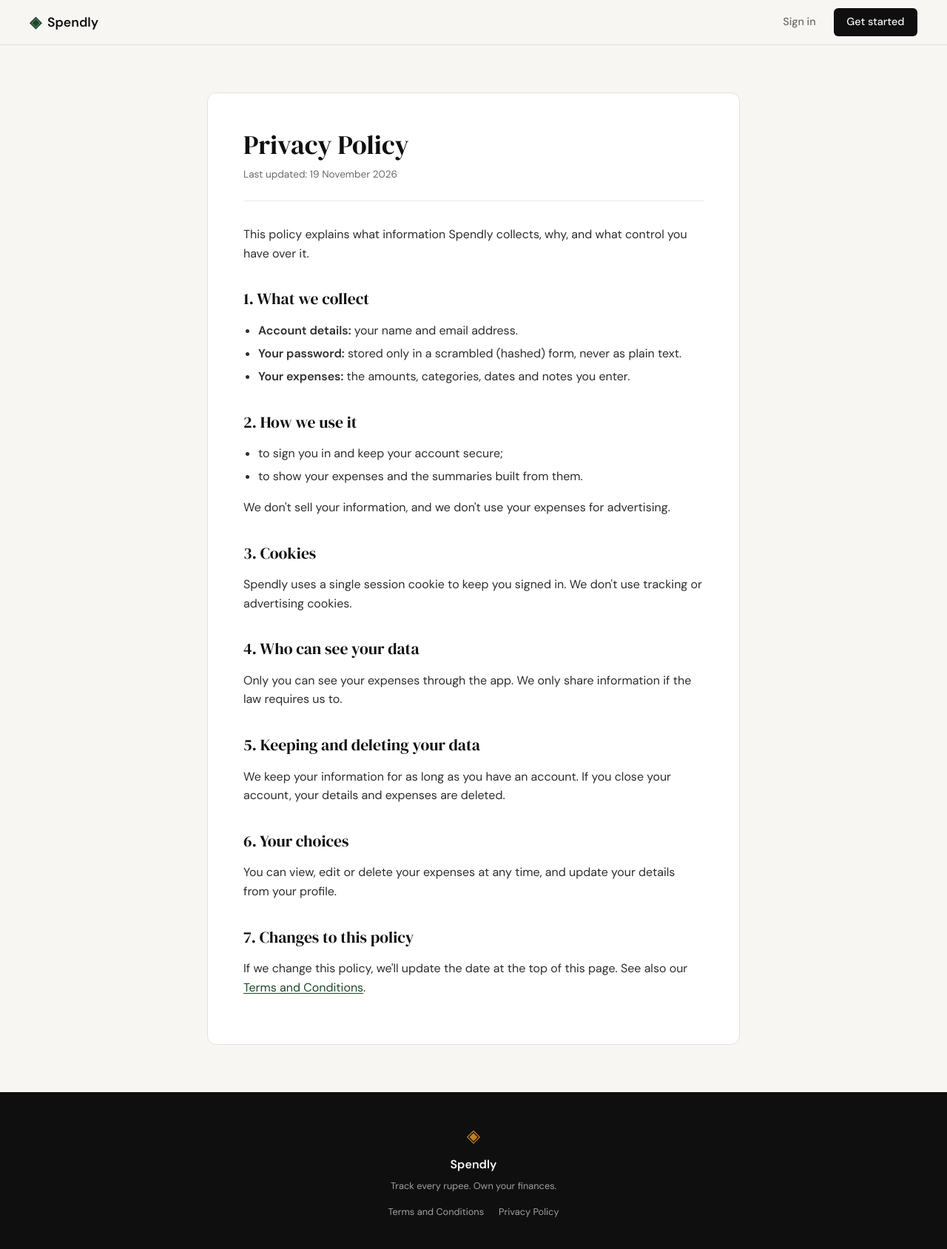
After one commit to bhavya4832/Practice-PRoject, a Flask app: page /privacy in a window 1280 px wide. The commit adds this page. Shown: the whole page at 74% size. Run offline with Flask 3, Linux system fonts and the light colour scheme.

Commit message:
Add Terms and Conditions and Privacy Policy pages
Add /terms and /privacy routes with their templates and legal page
styles, and point the footer links at the new routes.

Co-Authored-By: Claude Opus 5.5 <noreply@anthropic.com>

```diff
--- a/app.py
+++ b/app.py
@@ -20,6 +20,16 @@ def register():
 @app.route("/login")
 def login():
     return render_template("login.html")
+
+
+@app.route("/terms")
+def terms():
+    return render_template("terms.html")
+
+
+@app.route("/privacy")
+def privacy():
+    return render_template("privacy.html")
 
 
 # ------------------------------------------------------------------ #
--- a/static/css/style.css
+++ b/static/css/style.css
@@ -507,6 +507,68 @@ a { color: inherit; text-decoration: none; }
     color: var(--ink-faint);
 }
 
+.footer-links {
+    display: flex;
+    flex-wrap: wrap;
+    justify-content: center;
+    gap: 0.25rem 1.25rem;
+    margin-top: 0.5rem;
+    font-size: 0.8rem;
+}
+
+.footer-links a { color: var(--ink-faint); transition: color 0.2s; }
+.footer-links a:hover { color: var(--paper); }
+
+/* ------------------------------------------------------------------ */
+/* Legal pages (Terms, Privacy)                                        */
+/* ------------------------------------------------------------------ */
+
+.legal-section { padding: 4rem 2rem; }
+
+.legal-container {
+    max-width: 720px;
+    margin: 0 auto;
+    background: var(--paper-card);
+    border: 1px solid var(--border);
+    border-radius: var(--radius-md);
+    padding: 3rem;
+}
+
+.legal-header {
+    margin-bottom: 2rem;
+    padding-bottom: 1.5rem;
+    border-bottom: 1px solid var(--border-soft);
+}
+
+.legal-title {
+    font-family: var(--font-display);
+    font-size: 2.25rem;
+    font-weight: 400;
+    line-height: 1.2;
+    margin-bottom: 0.5rem;
+}
+
+.legal-updated { font-size: 0.85rem; color: var(--ink-muted); }
+
+.legal-body { color: var(--ink-soft); }
+.legal-body p, .legal-body ul { margin-bottom: 1rem; }
+.legal-body ul { padding-left: 1.25rem; }
+.legal-body li { margin-bottom: 0.35rem; }
+
+.legal-body h2 {
+    font-family: var(--font-display);
+    font-size: 1.35rem;
+    font-weight: 400;
+    color: var(--ink);
+    margin: 2rem 0 0.75rem;
+}
+
+.legal-body a {
+    color: var(--accent);
+    text-decoration: underline;
+    text-underline-offset: 2px;
+}
+
 /* ------------------------------------------------------------------ */
 /* Responsive                                                          */
 /* ------------------------------------------------------------------ */
@@ -527,4 +589,7 @@ a { color: inherit; text-decoration: none; }
 @media (max-width: 600px) {
     .nav-links a:not(.nav-cta) { display: none; }
     .hero { padding: 3rem 1rem 2rem; }
+    .legal-section { padding: 2rem 1rem; }
+    .legal-container { padding: 1.75rem 1.25rem; }
+    .legal-title { font-size: 1.75rem; }
 }
--- a/templates/base.html
+++ b/templates/base.html
@@ -34,8 +34,10 @@
             <span class="brand-icon">◈</span>
             <span class="footer-name">Spendly</span>
             <p class="footer-copy">Track every rupee. Own your finances.</p>
-            <a href="#">Terms and Conditions</a>
-            <a href="#">Privacy Policy</a>
+            <div class="footer-links">
+                <a href="{{ url_for('terms') }}">Terms and Conditions</a>
+                <a href="{{ url_for('privacy') }}">Privacy Policy</a>
+            </div>
         </div>
     </footer>
 
--- /dev/null
+++ b/templates/privacy.html
@@ -0,0 +1,73 @@
+{% extends "base.html" %}
+
+{% block title %}Privacy Policy — Spendly{% endblock %}
+
+{% block content %}
+
+<section class="legal-section">
+    <article class="legal-container">
+
+        <header class="legal-header">
+            <h1 class="legal-title">Privacy Policy</h1>
+            <p class="legal-updated">Last updated: 19 November 2026</p>
+        </header>
+
+        <div class="legal-body">
+            <p>
+                This policy explains what information Spendly collects, why, and what
+                control you have over it.
+            </p>
+
+            <h2>1. What we collect</h2>
+            <ul>
+                <li><strong>Account details:</strong> your name and email address.</li>
+                <li><strong>Your password:</strong> stored only in a scrambled (hashed) form, never as plain text.</li>
+                <li><strong>Your expenses:</strong> the amounts, categories, dates and notes you enter.</li>
+            </ul>
+
+            <h2>2. How we use it</h2>
+            <ul>
+                <li>to sign you in and keep your account secure;</li>
+                <li>to show your expenses and the summaries built from them.</li>
+            </ul>
+            <p>
+                We don't sell your information, and we don't use your expenses for
+                advertising.
+            </p>
+
+            <h2>3. Cookies</h2>
+            <p>
+                Spendly uses a single session cookie to keep you signed in. We don't
+                use tracking or advertising cookies.
+            </p>
+
+            <h2>4. Who can see your data</h2>
+            <p>
+                Only you can see your expenses through the app. We only share
+                information if the law requires us to.
+            </p>
+
+            <h2>5. Keeping and deleting your data</h2>
+            <p>
+                We keep your information for as long as you have an account. If you
+                close your account, your details and expenses are deleted.
+            </p>
+
+            <h2>6. Your choices</h2>
+            <p>
+                You can view, edit or delete your expenses at any time, and update
+                your details from your profile.
+            </p>
+
+            <h2>7. Changes to this policy</h2>
+            <p>
+                If we change this policy, we'll update the date at the top of this
+                page. See also our
+                <a href="{{ url_for('terms') }}">Terms and Conditions</a>.
+            </p>
+        </div>
+
+    </article>
+</section>
+
+{% endblock %}
```
Also changed, not shown: templates/terms.html (added, +64 -0 lines).
